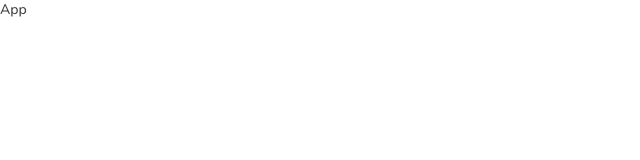
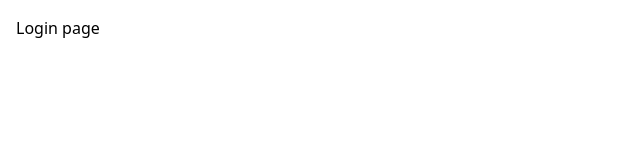
Before and after one commit to nazar-koltsun/tasks-manager, a React (Create React App) app: page /login in a window 1280 px wide. Shown: the top 160 px of the page, without its empty margins (0-640 px from the left). Built offline with nearby package versions, Linux system fonts and the light colour scheme.

Commit message:
Basic loyouts

```diff
--- a/public/index.html
+++ b/public/index.html
@@ -9,22 +9,7 @@
       name="description"
       content="Web site created using create-react-app"
     />
-    <link rel="apple-touch-icon" href="%PUBLIC_URL%/logo192.png" />
-    <!--
-      manifest.json provides metadata used when your web app is installed on a
-      user's mobile device or desktop. See https://developers.google.com/web/fundamentals/web-app-manifest/
-    -->
-    <link rel="manifest" href="%PUBLIC_URL%/manifest.json" />
-    <!--
-      Notice the use of %PUBLIC_URL% in the tags above.
-      It will be replaced with the URL of the `public` folder during the build.
-      Only files inside the `public` folder can be referenced from the HTML.
-
-      Unlike "/favicon.ico" or "favicon.ico", "%PUBLIC_URL%/favicon.ico" will
-      work correctly both with client-side routing and a non-root public URL.
-      Learn how to configure a non-root public URL by running `npm run build`.
-    -->
-    <title>React App</title>
+    <title>Tasks Manager</title>
   </head>
   <body>
     <noscript>You need to enable JavaScript to run this app.</noscript>
--- a/src/App.jsx
+++ b/src/App.jsx
@@ -1,10 +1,46 @@
+import { createBrowserRouter, RouterProvider } from 'react-router-dom';
+import { AuthProvider } from './context/AuthContext';
 
-function App() {
+import RootLayout from './layouts/RootLayout';
+import BasicLayout from './layouts/BasicLayout';
+import DashboardPage from './pages/DashboardPage';
+import LoginPage from './pages/LoginPage';
+
+const router = createBrowserRouter(
+  [
+    {
+      path: '/',
+      element: <RootLayout />,
+      children: [
+        {
+          path: '/',
+          element: <DashboardPage />,
+        },
+      ],
+    },
+    {
+      path: '/login',
+      element: <BasicLayout />,
+      children: [
+        {
+          path: '/login',
+          element: <LoginPage />,
+        },
+      ],
+    },
+  ],
+);
+
+
+const App = () => {
   return (
-    <div className="font-nunito text-sm text-[var(--arsenic)]">
-      <span>App</span>
+    <div>
+      <AuthProvider>
+        <RouterProvider router={router}></RouterProvider>
+      </AuthProvider>
     </div>
   );
-}
+};
+
 
 export default App;
--- /dev/null
+++ b/src/context/AuthContext.jsx
@@ -0,0 +1,32 @@
+import React, { createContext, useContext, useState } from "react";
+
+// Create the AuthContext
+const AuthContext = createContext();
+
+// Create a custom hook for easy access to the AuthContext
+export const useAuth = () => {
+  return useContext(AuthContext);
+};
+
+// Create the provider component
+export const AuthProvider = ({ children }) => {
+  const [isAuth, setIsAuth] = useState(false); // Tracks if the user is authenticated
+  const [isAdmin, setIsAdmin] = useState(false); // Tracks if the user is an admin
+
+  // Functions to update the state
+  const login = (admin = false) => {
+    setIsAuth(true);
+    setIsAdmin(admin);
+  };
+
+  const logout = () => {
+    setIsAuth(false);
+    setIsAdmin(false);
+  };
+
+  return (
+    <AuthContext.Provider value={{ isAuth, isAdmin, login, logout }}>
+      {children}
+    </AuthContext.Provider>
+  );
+};
--- /dev/null
+++ b/src/layouts/BasicLayout.jsx
@@ -0,0 +1,11 @@
+import { Outlet } from "react-router-dom";
+
+const BasicLayout = () => {
+  return (
+    <div className="p-4">
+      <Outlet />
+    </div>
+  )
+}
+
+export default BasicLayout;
--- /dev/null
+++ b/src/layouts/RootLayout.jsx
@@ -0,0 +1,17 @@
+import { Outlet } from 'react-router-dom';
+
+const RootLayout = () => {
+  return (
+    <>
+      <div className="grid grid-cols-[260px_1fr] max-1024:grid-cols-[210px_1fr] max-768:grid-cols-[1fr] grid-rows-[auto_1fr] min-h-screen pr-2.5 max-768:pl-2.5 bg-[#EDEDF2] font-figtree text-sm">
+        <div>Header</div>
+        <div>Sidebar</div>
+        <main className="col-start-2 max-768:col-start-1 bg-[#F9F9FC] border-t-[2px] border-t-[#EEF2F7]">
+          <Outlet />
+        </main>
+      </div>
+    </>
+  );
+};
+
+export default RootLayout;
--- /dev/null
+++ b/src/pages/DashboardPage.jsx
@@ -0,0 +1,18 @@
+import { useEffect } from "react";
+import { useAuth } from "../context/AuthContext";
+import { useNavigate } from "react-router-dom";
+
+const DashboardPage = () => {
+  const { isAuth, isAdmin, login, logout } = useAuth();
+  const navigate = useNavigate();
+
+  useEffect(() => {
+    if (!isAuth) {
+      navigate("/login"); // Redirect to login page if not authenticated
+    }
+  }, [isAuth, navigate]);
+
+  return 'Dashboard page'
+}
+
+export default DashboardPage;
--- /dev/null
+++ b/src/pages/LoginPage.jsx
@@ -0,0 +1,5 @@
+const LoginPage = () => {
+  return 'Login page'
+}
+
+export default LoginPage;
```
Also changed, not shown: public/manifest.json (deleted).
